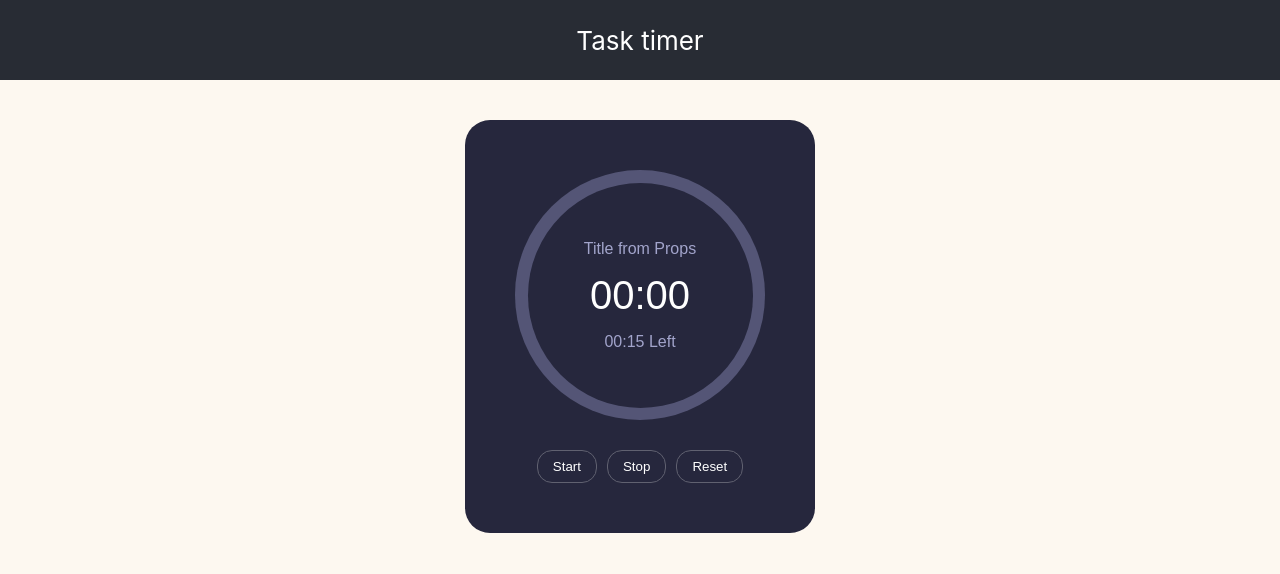
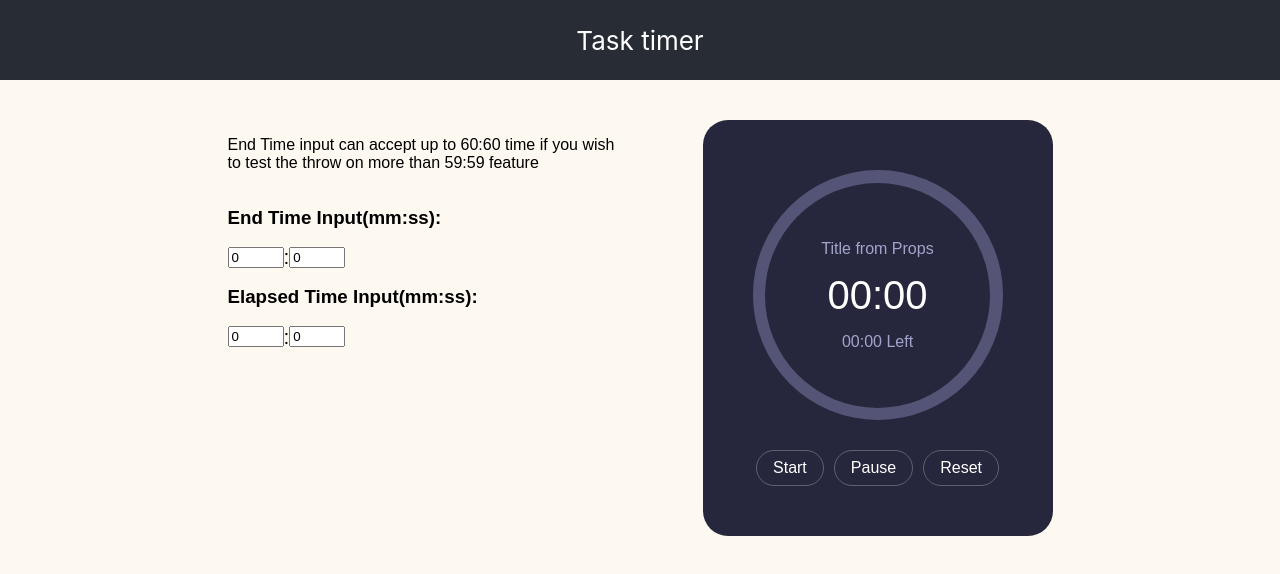
Before and after one commit to Eduard975/timer-component, a React (Create React App) app: page / in a window 1280 px wide. Shown: the top 574 px of the page. Built offline with nearby package versions, Linux system fonts and the light colour scheme.

Commit message:
polished some code and added input fields for EndTime/ElapsedTime

```diff
--- a/src/App.tsx
+++ b/src/App.tsx
@@ -1,21 +1,64 @@
-import React from 'react';
 import { Timer } from './components/timer';
 import './App.css';
 import { TimerErrorBoundary } from './components/errorBoundry';
+import { useState } from 'react';
+import TimeInput from './components/timeInput';
+
 
 
 function App() {
+  const [endTimeS, setEndTimeS] = useState<number>(0);
+  const [elapsedTimeS, setElapsedTimeS] = useState<number>(0);
+
+  // max time limit intentionally set on 60 for testing
+  const timeLimits = [0, 60]
+
+  const handleEndTimeSecondsSecondsChange = (seconds: number) => {
+    setEndTimeS(seconds);
+  };
+
+  const handleElapsedTimeSecondsChange = (seconds: number) => {
+    setElapsedTimeS(seconds);
+  };
+
+  const timeKey = `${elapsedTimeS - endTimeS}`
+
   return (
     <div>
       <div className='App-header'>Task timer</div>
       <div className="App">
-        <TimerErrorBoundary>
-          <Timer title="Title from Props" endTime={15} ></Timer>
-        </TimerErrorBoundary>
+        <div style={{
+          display: 'flex',
+          fontFamily: 'sans-serif',
+          flexDirection: 'column',
+          textAlign: 'left',
+          marginRight: '75px',
+          width: '400px'
+        }}>
+          <p >End Time input can accept up to 60:60 time if you wish to test the throw on more than 59:59 feature</p>
+          <TimeInput
+            title="End Time Input(mm:ss):"
+            timeLimits={timeLimits}
+            onTotalSecondsChange={handleEndTimeSecondsSecondsChange}
+          />
+
+          <TimeInput
+            title="Elapsed Time Input(mm:ss):"
+            timeLimits={timeLimits}
+            onTotalSecondsChange={handleElapsedTimeSecondsChange}
+          />
+        </div>
+        <div key={timeKey}>
+          <TimerErrorBoundary>
+            <Timer
+              title="Title from Props"
+              endTime={endTimeS}
+              elapsedTime={elapsedTimeS}
+            />
+          </TimerErrorBoundary>
+        </div>
       </div>
-
-
-    </div>
+    </div >
   );
 }
 
--- a/src/components/customError.tsx
+++ /dev/null
@@ -1,6 +0,0 @@
-export class EndTimeOutOfBoundsError extends Error {
-    constructor(message: string) {
-        super(message);
-        this.name = "EndTimeOutOfBoundsError";
-    }
-}
--- /dev/null
+++ b/src/components/timeInput.tsx
@@ -0,0 +1,82 @@
+import React, { useState, useEffect } from 'react';
+
+interface TimeInputProps {
+    title: string,
+    timeLimits: number[],
+    onTotalSecondsChange: (totalSeconds: number) => void;
+}
+
+const TimeInput = ({ title, timeLimits, onTotalSecondsChange }: TimeInputProps) => {
+    const [minutes, setMinutes] = useState<number>(0)
+    const [seconds, setSeconds] = useState<number>(0)
+
+
+    const updateTotalSeconds = () => {
+        const total = minutes * 60 + seconds
+        onTotalSecondsChange(total)
+    };
+
+    const handleMinuteChange = (e: React.ChangeEvent<HTMLInputElement>) => {
+        const value = Number(e.target.value)
+        if (value >= timeLimits[0] && value <= timeLimits[1]) {
+            setMinutes(value)
+        }
+    };
+
+    const handleSecondChange = (e: React.ChangeEvent<HTMLInputElement>) => {
+        const value = Number(e.target.value)
+        if (value >= timeLimits[0] && value <= timeLimits[1]) {
+            setSeconds(value)
+        }
+    };
+
+    const handleMinuteBlur = () => {
+        if (minutes < timeLimits[0] || minutes > timeLimits[1]) {
+            setMinutes(0)
+        }
+        updateTotalSeconds()
+    };
+
+    const handleSecondBlur = () => {
+        if (seconds < timeLimits[0] || seconds > timeLimits[1]) {
+            setSeconds(0)
+        }
+        updateTotalSeconds()
+    };
+
+    return (
+        <div>
+            <h3>{title}</h3>
+            <div
+                style={{
+                    display: 'flex',
+                    flexDirection: 'row',
+                    height: '20px',
+                    alignItems: 'center',
+                }}
+            >
+                <input
+                    type="number"
+                    id="minutes"
+                    min={timeLimits[0]}
+                    max={timeLimits[1]}
+                    value={minutes}
+                    onChange={handleMinuteChange}
+                    onBlur={handleMinuteBlur}
+                />
+                <p style={{ fontSize: '1.3rem' }}>:</p>
+                <input
+                    type="number"
+                    id="seconds"
+                    min={timeLimits[0]}
+                    max={timeLimits[1]}
+                    value={seconds}
+                    onChange={handleSecondChange}
+                    onBlur={handleSecondBlur}
+                />
+            </div>
+        </div>
+    );
+};
+
+export default TimeInput;
--- a/src/components/timer.tsx
+++ b/src/components/timer.tsx
@@ -1,23 +1,42 @@
-import { EndTimeOutOfBoundsError } from "./customError";
 import "../css/component.css"
 import { useEffect, useState } from "react";
 import { useTimer } from "../hooks/timer";
 
 export type MyTimerProps = { title: string; endTime: number; elapsedTime?: number };
 
+/*
+    Timer Component
 
+    The Timer component displays a countdown timer with start, pause, and reset functionality.
+    It visually represents the progress of the timer using a circular progress indicator which starts
+    flashing colors when its finished.
+
+    Props:
+    - title (string): The title to be displayed at the top of the timer.
+    - endTime (number): The maximum duration for the timer, specified in seconds. This value must be between 0 and 3599 seconds.
+    - elapsedTime (number, optional): The amount of time (in seconds) that has already elapsed before the timer starts.
+                                      If provided, this value must not exceed the endTime.
+
+    Errors:
+    - Throws an error if endTime is negative.
+    - Throws an error if endTime exceeds 59 minutes and 59 seconds.
+    - Throws an error if elapsedTime is provided and is greater than endTime.
+*/
 
 export const Timer = ({ title, endTime, elapsedTime }: MyTimerProps) => {
     if (endTime < 0) {
-        throw new EndTimeOutOfBoundsError("EndTime can't be negative");
+        throw new Error("EndTime can't be negative")
     }
 
     if (endTime >= 3600) {
-        throw new EndTimeOutOfBoundsError("EndTime can't exceed 3599 seconds");
+        throw new Error("EndTime can't exceed 59 minutes and 59 seconds")
     }
 
-    const { elapsedTimeFormatted, timeLeftFormatted, progressPercent, progressColor, start, stop, reset } = useTimer(endTime, elapsedTime);
+    if (elapsedTime && elapsedTime > endTime) {
+        throw new Error("EndTime can't be lower than ElapsedTime")
+    }
 
+    const { elapsedTimeFormatted, timeLeftFormatted, progressPercent, progressColor, start, pause, reset } = useTimer(endTime, elapsedTime)
     return (
         <div className="container">
             <div
@@ -35,9 +54,9 @@ export const Timer = ({ title, endTime, elapsedTime }: MyTimerProps) => {
 
             <div className="buttons-row">
                 <button className="timer-button" onClick={start}>Start</button>
-                <button className="timer-button" onClick={stop}>Stop</button>
+                <button className="timer-button" onClick={pause}>Pause</button>
                 <button className="timer-button" onClick={reset}>Reset</button>
             </div>
-        </div>
+        </div >
     );
 };
--- a/src/css/component.css
+++ b/src/css/component.css
@@ -69,8 +69,9 @@
     color: #ffffff;
     background-color: #26273d;
     border: 1px solid #606170;
-    border-radius: 15px;
-    padding: 8px 15px;
+    border-radius: 20px;
+    font-size: medium;
+    padding: 8px 16px;
     cursor: pointer;
 }
 
--- a/src/hooks/timer.tsx
+++ b/src/hooks/timer.tsx
@@ -1,34 +1,25 @@
 import { useCallback, useEffect, useState } from "react";
-
-function formatTime(timeFormat: "mm:ss", timeMs: number) {
-    if (timeFormat !== "mm:ss") {
-        throw new Error("Wrong time format")
-    }
-
-    if (timeMs < 0) {
-        return "00:00"
-    }
-    const timeInSeconds = Math.round(timeMs / 1000);
-    const minutes = Math.round((timeInSeconds % 3600) / 60);
-    const seconds = Math.round(timeInSeconds % 60);
-
-    return `${minutes < 10 ? `0${minutes}` : minutes}`
-        + `:${seconds < 10 ? `0${seconds}` : seconds}`;
-}
+import { formatTime } from "../lib/time";
 
 export function useTimer(endTime: number, elapsedTime?: number) {
-    const [timerStarted, setTimerStarted] = useState(false)
-    const [startTime, setStartTime] = useState(Date.now())
-
-    const [endTimeMs, setEndTime] = useState(endTime * 1000 + startTime)
-    const [elapsedTimeMs, setElapsedTimeMs] = useState(
-        (elapsedTime ?? 0) * 1000
-    );
-
     const green = "#67cb88"
     const red = "#cb6767"
 
+    const [timerStarted, setTimerStarted] = useState(false)
+    const [elapsedTimeMs, setElapsedTimeMs] = useState(
+        (elapsedTime ?? 0) * 1000
+    )
+
+    const [startTime, setStartTime] = useState(Date.now())
+    const [endTimeMs, setEndTime] = useState(endTime * 1000 + startTime)
     const [progressColor, setProgressColor] = useState(green)
+
+
+    const timeLeftMs = endTimeMs - elapsedTimeMs - startTime;
+
+    const progressFraction = (elapsedTimeMs / (endTime * 1000));
+
+    const progressPercent = (Number.isNaN(progressFraction) ? 0 : progressFraction) * 100;
 
     useEffect(() => {
         if (!timerStarted) {
@@ -48,17 +39,16 @@ export function useTimer(endTime: number, elapsedTime?: number) {
         }
     }, [elapsedTimeMs, endTimeMs, startTime]);
 
-    const progressPercent = (elapsedTimeMs / (endTime * 1000)) * 100;
-
+    // Used to make the flashing colors when the time si up
     useEffect(() => {
-        let iId: any;
-        if (progressPercent > 99) {
-            iId = setInterval(() => {
+        let flashId: NodeJS.Timer;
+        if (progressPercent >= 100) {
+            flashId = setInterval(() => {
                 setProgressColor((prevColor) => prevColor === green ? red : green);
             }, 200);
         }
 
-        return () => clearInterval(iId)
+        return () => clearInterval(flashId)
     }, [progressColor, progressPercent])
 
 
@@ -68,23 +58,21 @@ export function useTimer(endTime: number, elapsedTime?: number) {
         setTimerStarted(true)
     }, [endTime])
 
-    const stop = useCallback(() => {
+    const pause = useCallback(() => {
         setTimerStarted(false)
     }, [])
 
     const reset = useCallback(() => {
         setEndTime(endTime * 1000 + Date.now())
         setStartTime(Date.now())
-        setElapsedTimeMs((elapsedTime ?? 0) * 1000)
+        setElapsedTimeMs(0)
         setProgressColor(green)
         setTimerStarted(true)
     }, [endTime])
 
+
     const elapsedTimeFormatted = formatTime("mm:ss", elapsedTimeMs)
-
-    const timeLeftMs = endTimeMs - elapsedTimeMs - startTime;
     const timeLeftFormatted = formatTime("mm:ss", timeLeftMs)
 
-
-    return { elapsedTimeFormatted, timeLeftFormatted, elapsedTimeMs, timeLeftMs, progressPercent, progressColor, start, stop, reset }
+    return { elapsedTimeFormatted, timeLeftFormatted, elapsedTimeMs, timeLeftMs, progressPercent, progressColor, start, pause, reset }
 }
--- a/src/index.tsx
+++ b/src/index.tsx
@@ -8,9 +8,9 @@ const root = ReactDOM.createRoot(
   document.getElementById('root') as HTMLElement
 );
 root.render(
-  <React.StrictMode>
-    <App />
-  </React.StrictMode>
+  //<React.StrictMode>
+  <App />
+  //</React.StrictMode>
 );
 
 // If you want to start measuring performance in your app, pass a function
--- /dev/null
+++ b/src/lib/time.ts
@@ -0,0 +1,16 @@
+export function formatTime(timeFormat: "mm:ss", timeMs: number) {
+    if (timeFormat !== "mm:ss") {
+        throw new Error("Wrong time format")
+    }
+
+    if (timeMs < 0) {
+        return "00:00"
+    }
+
+    const timeInSeconds = Math.round(timeMs / 1000);
+    const minutes = Math.floor(timeInSeconds / 60);
+    const seconds = Math.floor(timeInSeconds % 60);
+
+    return `${minutes < 10 ? `0${minutes}` : minutes}`
+        + `:${seconds < 10 ? `0${seconds}` : seconds}`;
+}
```
Also changed, not shown: public/index.html (+4 -4 lines), src/components/errorBoundry.tsx (+21 -7 lines), src/logo.svg (deleted), 1 other file (tests, documents, lock files or other folders).
